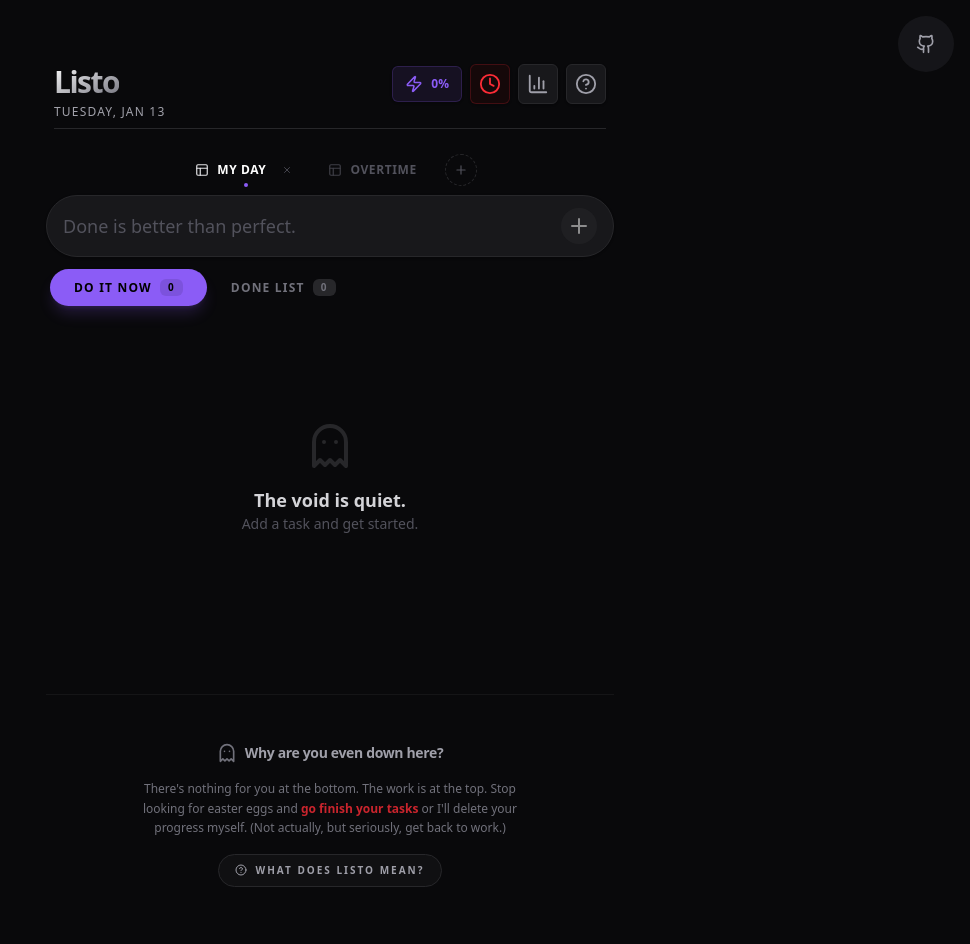
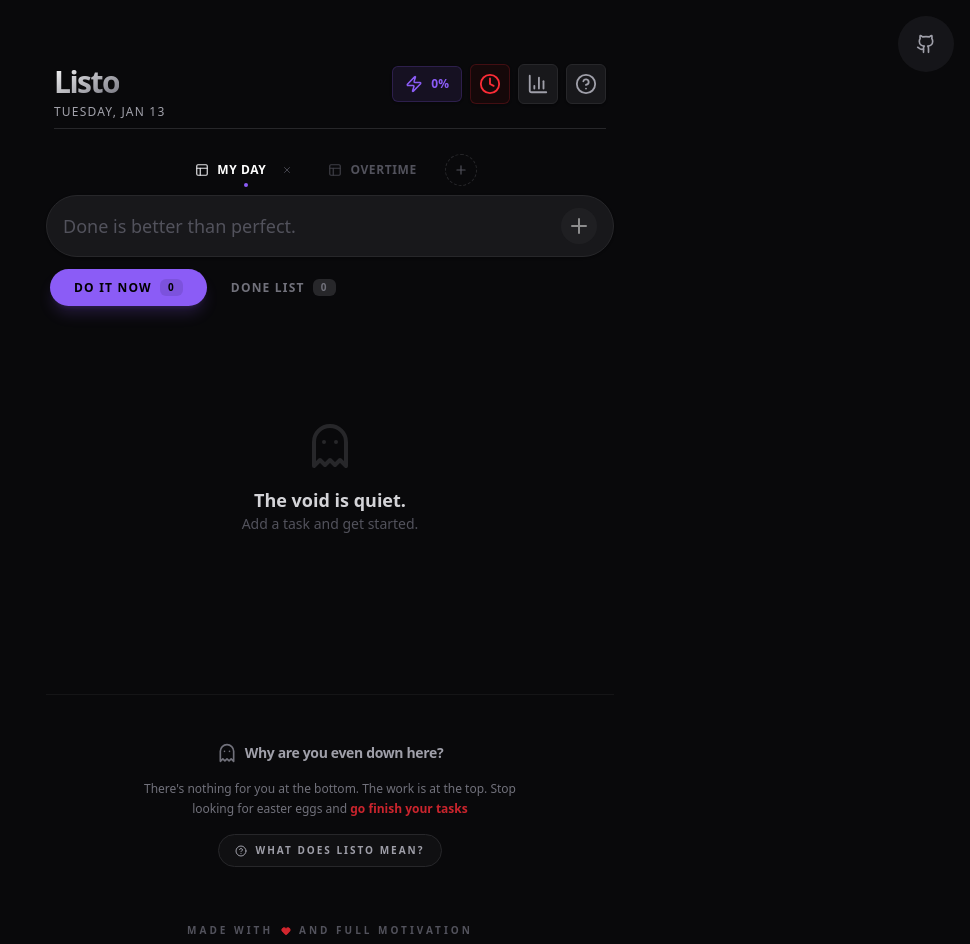
Before and after one commit to Soumay-Sanpui/Listo, a React (Vite) app: page / in a window 1280 px wide. Shown: the top 944 px of the page, without its empty margins (310-1280 px from the left). Built offline with nearby package versions, Linux system fonts and the light colour scheme.

Commit message:
feat: new header statement.

```diff
--- a/src/App.tsx
+++ b/src/App.tsx
@@ -463,8 +463,7 @@
           </div>
           <p className="text-xs text-zinc-500 max-w-sm mx-auto leading-relaxed font-medium">
             There's nothing for you at the bottom. The work is at the top.
-            Stop looking for easter eggs and <span className="text-red-500/80 font-bold">go finish your tasks</span> or I'll delete your progress myself.
-            (Not actually, but seriously, get back to work.)
+            Stop looking for easter eggs and <span className="text-red-500/80 font-bold">go finish your tasks</span>
           </p>
 
           <button
```
